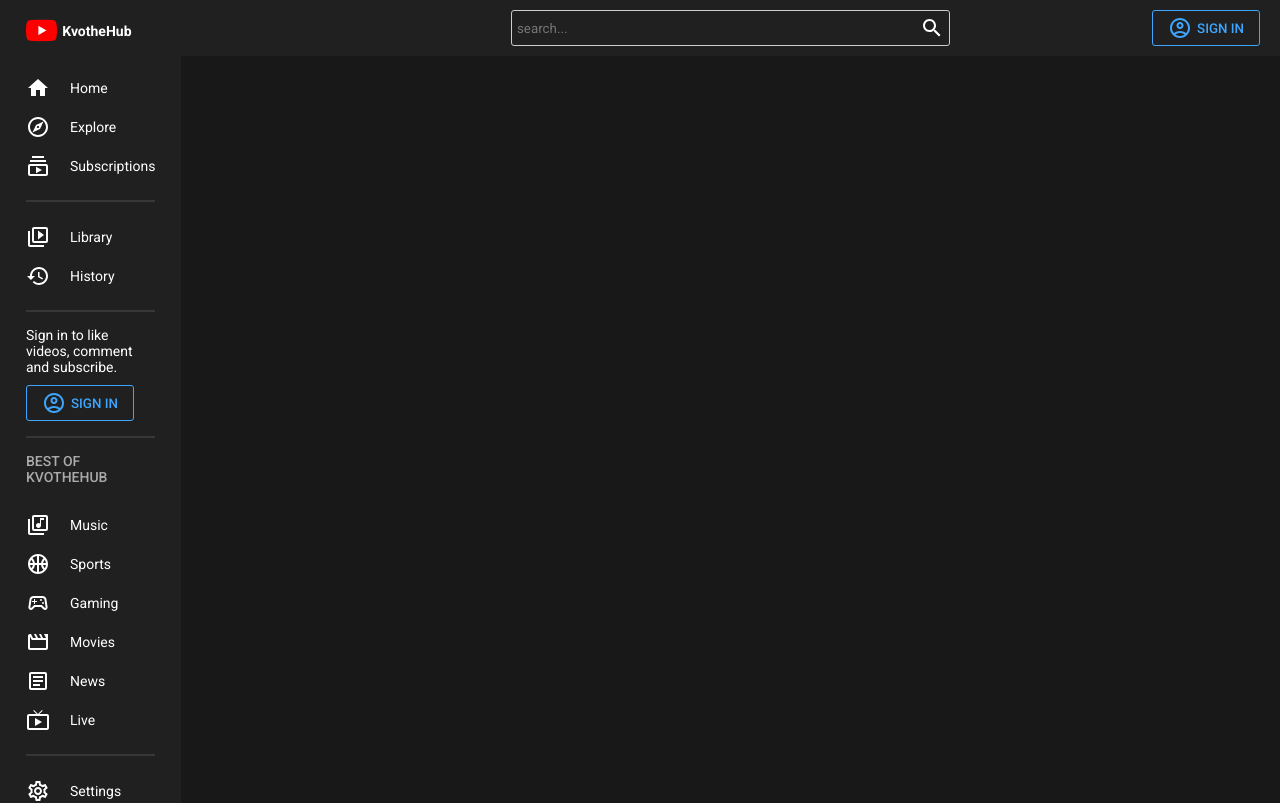
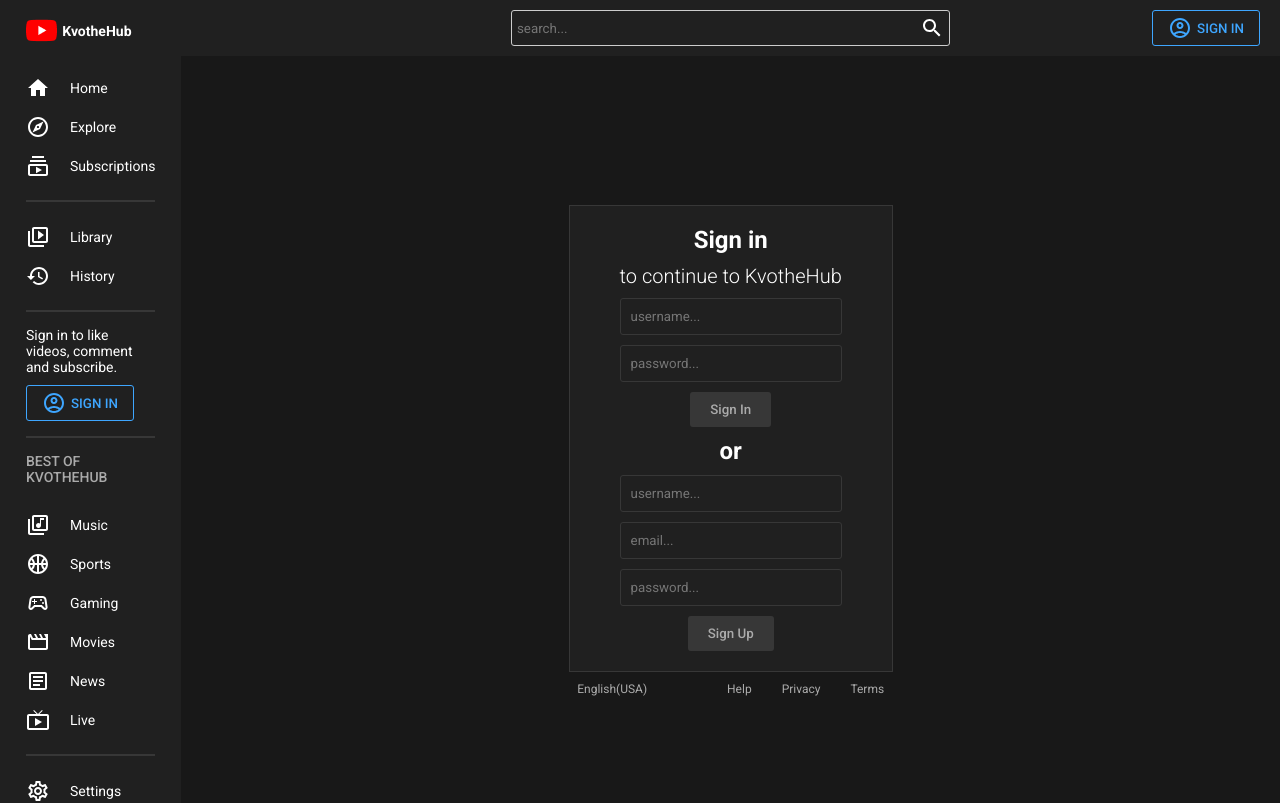
Before and after one commit to KillerKvothe117/youtube_clone, a React (Create React App) app: page /signin in a window 1280 px wide. Shown: the top 803 px of the page. Built offline with nearby package versions, Linux system fonts and the light colour scheme.

Commit message:
built login ui

```diff
--- a/src/App.js
+++ b/src/App.js
@@ -10,6 +10,7 @@
 import { darkTheme, lightTheme } from "./utils/theme";
 import Home from "./pages/home";
 import SingleVideo from "./pages/singleVideo";
+import Login from "./pages/login";
 
 function App() {
   const [darkMode, setDarkMode] = useState(true);
@@ -25,6 +26,7 @@
               <Routes>
                 <Route path="/">
                   <Route index element={<Home />} />
+                  <Route path="signin" element={<Login />} />
                   <Route path="video">
                     <Route path=":id" element={<SingleVideo />} />
                   </Route>
--- a/src/components/menu/index.jsx
+++ b/src/components/menu/index.jsx
@@ -118,10 +118,12 @@
         <Hr />
         <div>
           <p>Sign in to like videos, comment and subscribe.</p>
-          <Button>
-            <AccountCircleOutlinedIcon />
-            SIGN IN
-          </Button>
+          <Link to="signin" style={{ textDecoration: "none" }}>
+            <Button>
+              <AccountCircleOutlinedIcon />
+              SIGN IN
+            </Button>
+          </Link>
         </div>
         <Hr />
         <Title>BEST OF KVOTHEHUB</Title>
--- a/src/components/navbar/index.jsx
+++ b/src/components/navbar/index.jsx
@@ -1,4 +1,5 @@
 import React from "react";
+import { Link } from "react-router-dom";
 import { Button } from "../menu";
 import { NavContainer, NavWrapper, Search, SearchInput } from "./navbar.style";
 import AccountCircleOutlinedIcon from "@mui/icons-material/AccountCircleOutlined";
@@ -12,10 +13,12 @@
           <SearchInput placeholder="search..." />
           <SearchOutlinedIcon />
         </Search>
-        <Button style={{ marginTop: "0" }}>
-          <AccountCircleOutlinedIcon />
-          SIGN IN
-        </Button>
+        <Link to="signin" style={{ textDecoration: "none" }}>
+          <Button style={{ marginTop: "0" }}>
+            <AccountCircleOutlinedIcon />
+            SIGN IN
+          </Button>
+        </Link>
       </NavWrapper>
     </NavContainer>
   );
--- /dev/null
+++ b/src/pages/login/index.jsx
@@ -0,0 +1,41 @@
+import React from "react";
+import {
+  Logincontainer,
+  Wrapper,
+  Title,
+  SubTitle,
+  Input,
+  Button,
+  More,
+  Links,
+  Link,
+} from "./login.style";
+
+const Login = () => {
+  return (
+    <Logincontainer>
+      <Wrapper>
+        <Title>Sign in</Title>
+        <SubTitle>to continue to KvotheHub</SubTitle>
+        <Input placeholder="username..." />
+        <Input type={"password"} placeholder="password..." />
+        <Button>Sign In</Button>
+        <Title>or</Title>
+        <Input placeholder="username..." />
+        <Input placeholder="email..." />
+        <Input type={"password"} placeholder="password..." />
+        <Button>Sign Up</Button>
+      </Wrapper>
+      <More>
+        English(USA)
+        <Links>
+          <Link>Help</Link>
+          <Link>Privacy</Link>
+          <Link>Terms</Link>
+        </Links>
+      </More>
+    </Logincontainer>
+  );
+};
+
+export default Login;
--- /dev/null
+++ b/src/pages/login/login.style.jsx
@@ -0,0 +1,61 @@
+import styled from "styled-components";
+
+export const Logincontainer = styled.div`
+  display: flex;
+  flex-direction: column;
+  align-items: center;
+  justify-content: center;
+  height: calc(100vh - 56px);
+`;
+
+export const Wrapper = styled.div`
+  display: flex;
+  align-items: center;
+  flex-direction: column;
+  background-color: ${({ theme }) => theme.bgLighter};
+  border: 1px solid ${({ theme }) => theme.soft};
+  padding: 20px 50px;
+  gap: 10px;
+`;
+
+export const Title = styled.h1`
+  font-size: 24px;
+`;
+
+export const SubTitle = styled.h2`
+  font-size: 20px;
+  font-weight: 300;
+`;
+
+export const Input = styled.input`
+  border: 1px solid ${({ theme }) => theme.soft};
+  border-radius: 3px;
+  padding: 10px;
+  background-color: transparent;
+  width: 100%;
+`;
+
+export const Button = styled.button`
+  border-radius: 3px;
+  border: none;
+  padding: 10px 20px;
+  font-weight: 500;
+  cursor: pointer;
+  background-color: ${({ theme }) => theme.soft};
+  color: ${({ theme }) => theme.textSoft};
+`;
+
+export const More = styled.div`
+  display: flex;
+  font-size: 12px;
+  margin-top: 10px;
+  color: ${({ theme }) => theme.textSoft};
+`;
+
+export const Links = styled.div`
+  margin-left: 50px;
+`;
+
+export const Link = styled.span`
+  margin-left: 30px;
+`;
```
